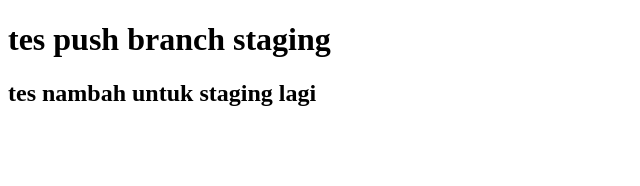
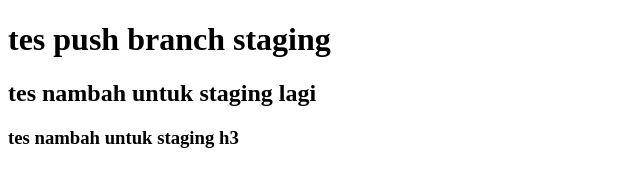
Before and after one commit to ardiola/belajar-niomic, a plain HTML site: page stagingpush.html in a window 1280 px wide. Shown: the whole page, without its empty margins (0-640 px from the left). Drawn offline with Linux system fonts and the light colour scheme.

Commit message:
menambahkan element h3

```diff
--- a/stagingpush.html
+++ b/stagingpush.html
@@ -9,5 +9,6 @@
 <body>
     <h1>tes push branch staging</h1>
     <h2>tes nambah untuk staging lagi</h2>
+    <h3>tes nambah untuk staging h3</h3>
 </body>
 </html>
```
